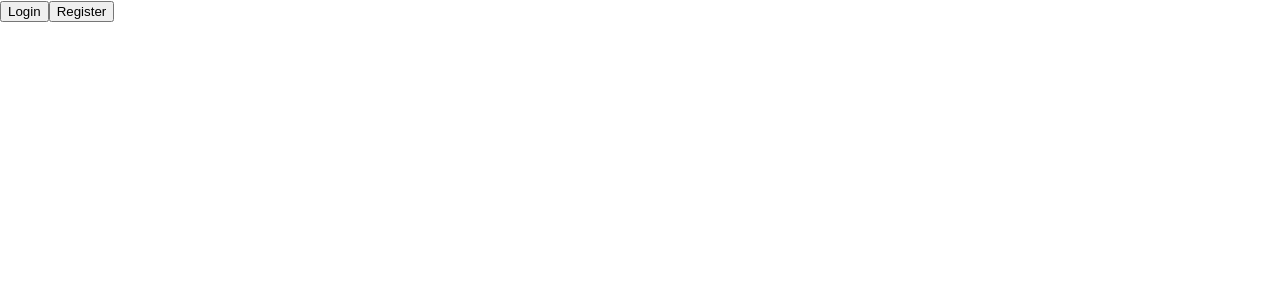
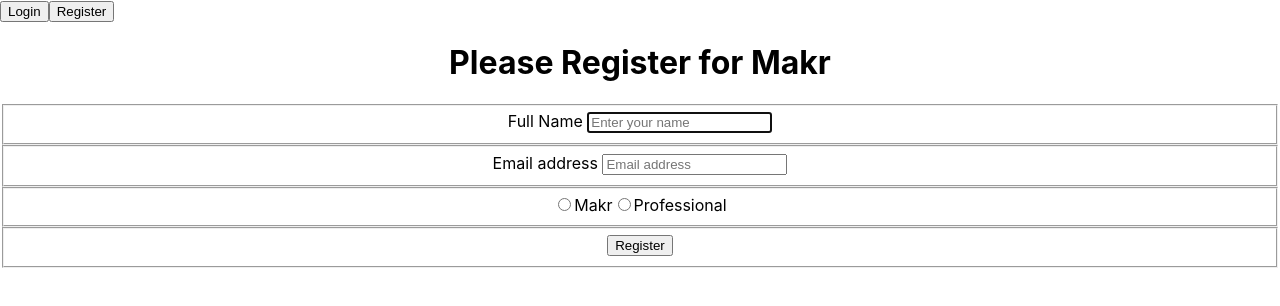
Before and after one commit to carlydopps/makr, a React (Create React App) app: page /register in a window 1280 px wide. Shown: the top 306 px of the page. Built offline with nearby package versions, Linux system fonts and the light colour scheme.

Commit message:
Adding Register Feature

```diff
--- a/src/components/auth/Register.js
+++ b/src/components/auth/Register.js
@@ -3,6 +3,96 @@
 // User can click a button that will create a new user account and route to their previous location
 // If user registered as a pro, a new pro account will also be created
 
+import { useState } from "react"
+import { useNavigate } from "react-router"
+
 export const Register = () => {
+    const [user, setUser] = useState({
+        fullName: "",
+        email: "",
+        phone: "",
+        isPro: false
+    })
+    let navigate = useNavigate()
 
+    const registerNewUser = () => {
+        return fetch("http://localhost:8088/users", {
+            method: "POST",
+            headers: {
+                "Content-Type": "application/json"
+            },
+            body: JSON.stringify(user)
+        })
+            .then(res => res.json())
+            .then(newUser => {
+                if (newUser.hasOwnProperty("id")) {
+                    localStorage.setItem("current_user", JSON.stringify({
+                        id: newUser.id,
+                        isPro: newUser.isPro
+                    }))
+
+                    navigate("/home")
+                }
+            })
+            .then(
+
+            )
+    }
+
+    const handleRegister = (event) => {
+        event.preventDefault()
+        return fetch(`http://localhost:8088/users?email=${user.email}`)
+            .then(res => res.json())
+            .then(response => {
+                if (response.length > 0) {
+                    window.alert("Account with that email address already exists")
+                }
+                else {
+                    registerNewUser()
+                }
+            })
+    }
+
+    const updateUser = (event) => {
+        const copy = {...user}
+        copy[event.target.id] = event.target.value
+        setUser(copy)
+    }
+
+    return (
+        <main style={{ textAlign: "center" }}>
+            <form className="form--login" onSubmit={handleRegister}>
+                <h1 className="h3 mb-3 font-weight-normal">Please Register for Makr</h1>
+                <fieldset>
+                    <label htmlFor="fullName"> Full Name </label>
+                    <input onChange={updateUser}
+                           type="text" id="fullName" className="form-control"
+                           placeholder="Enter your name" required autoFocus />
+                </fieldset>
+                <fieldset>
+                    <label htmlFor="email"> Email address </label>
+                    <input onChange={updateUser}
+                        type="email" id="email" className="form-control"
+                        placeholder="Email address" required />
+                </fieldset>
+                <fieldset>
+                    <input onChange={(evt) => {
+                        const copy = {...user}
+                        copy.isPro = evt.target.value
+                        setUser(copy)
+                    }}
+                        type="radio" value={false} id="isPro" />Makr
+                    <input onChange={(evt) => {
+                        const copy = {...user}
+                        copy.isPro = evt.target.value
+                        setUser(copy)
+                    }}
+                        type="radio" value={true} id="isPro" />Professional
+                </fieldset>
+                <fieldset>
+                    <button type="submit"> Register </button>
+                </fieldset>
+            </form>
+        </main>
+    )
 }
```
